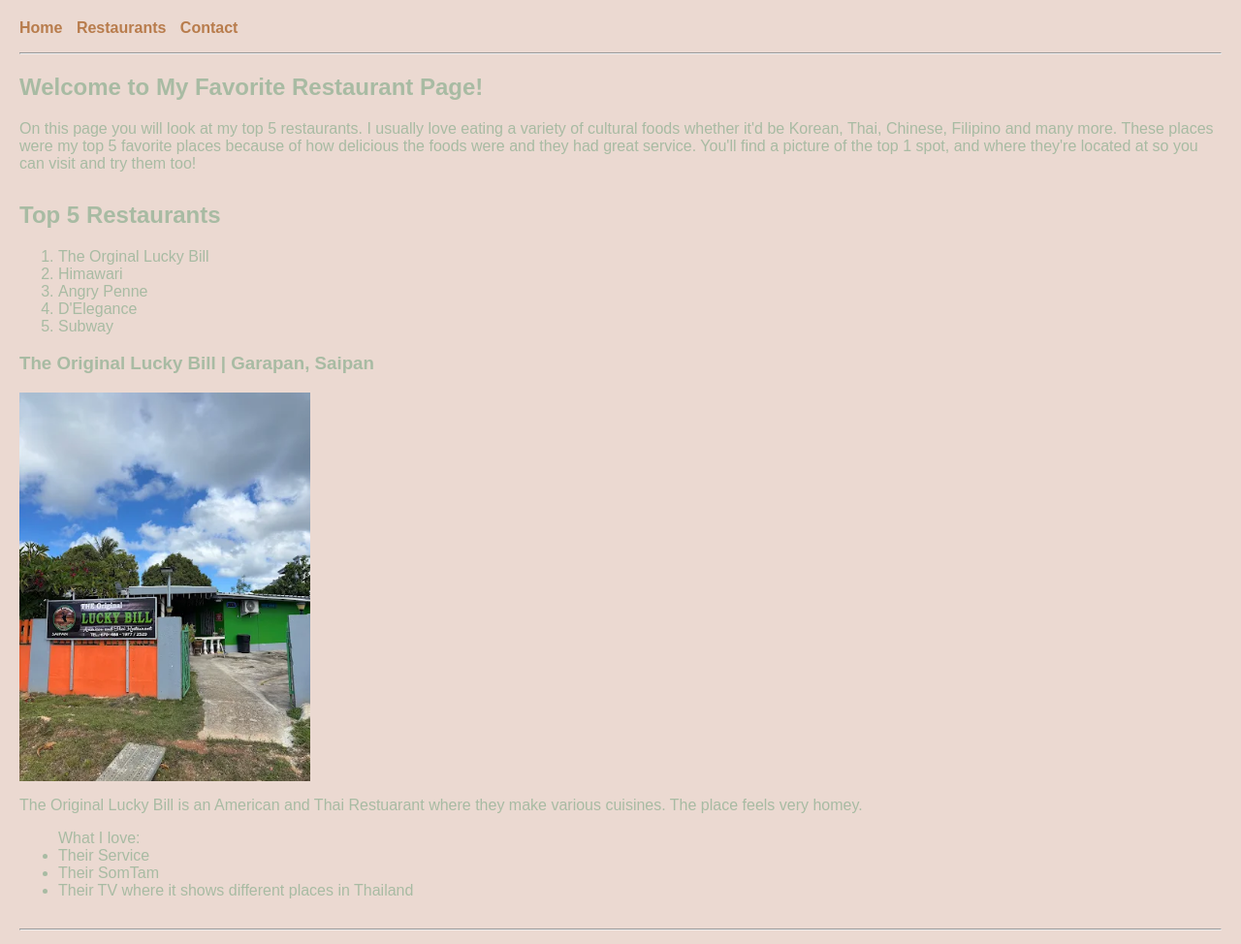
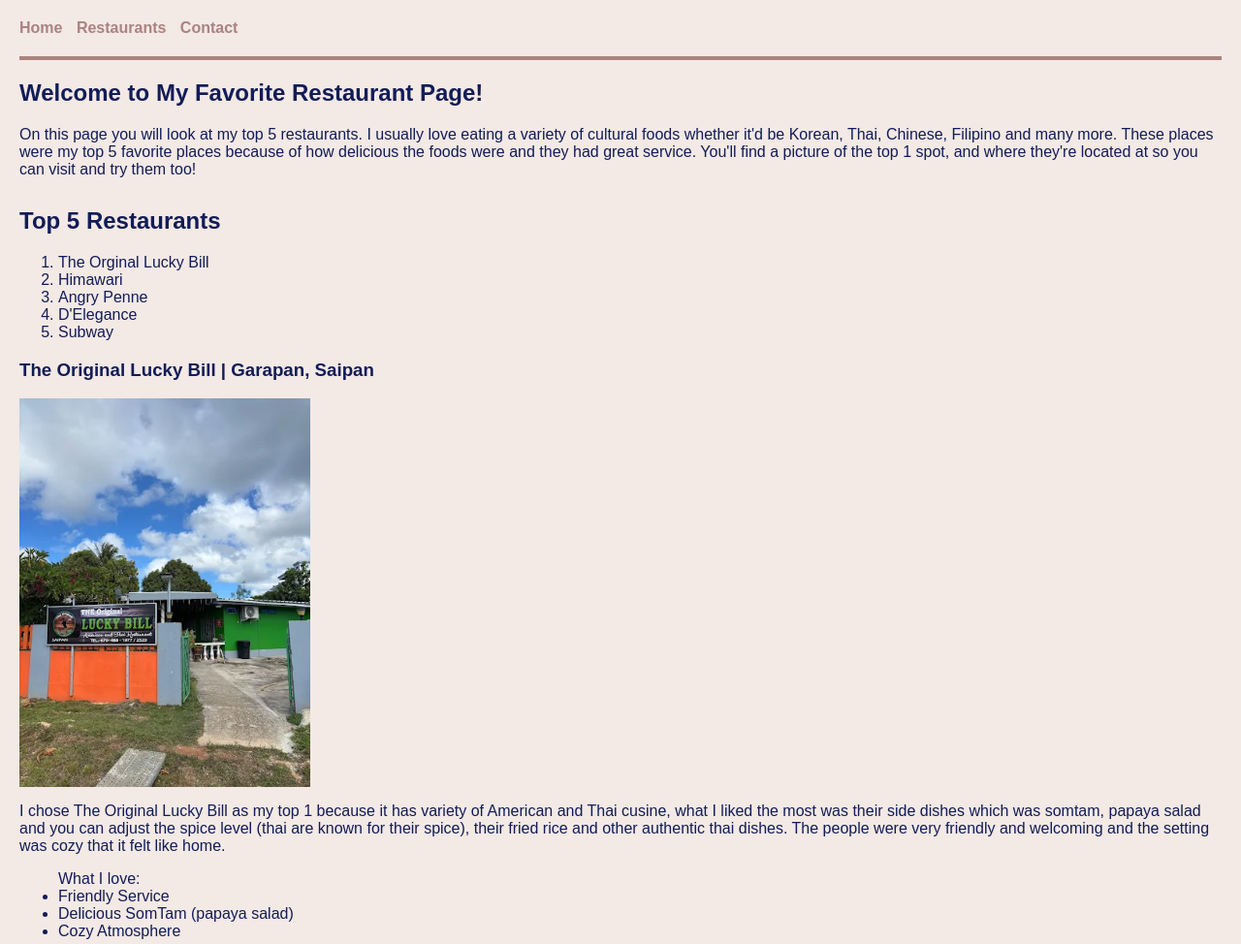
Before and after one commit to AnchelChoy/wk3_assignment_1, a plain HTML site: page index.html in a window 1280 px wide. Shown: the top 974 px of the page at 97% size. Drawn offline with Linux system fonts and the light colour scheme.

Commit message:
made some changes for my webpage

```diff
--- a/index.html
+++ b/index.html
@@ -5,14 +5,15 @@
     <meta name="viewport" content="width=device-widthm initial scale=1.0">
     <title>My Favorite Restaurant</title>
     <style>
-      body {font-family: Arial, sans-serif; margin: 20px; background-color: #EBD9D1;}
+      body {font-family: Arial, sans-serif; margin: 20px; background-color: #f3e9e5;}
       nav ul { list-style-type: none; padding: 0;}
       nav li { display: inline; margin-right: 10px;}
-      nav a {color: #B87C4C; text-decoration: none; font-weight: bold;}
-      nav a:hover {color: #99673e;}
-      section { margin-bottom: 30px; color:#A8BBA3; }
+      nav a {color: #5f1b1b7e; text-decoration: none; font-weight: bold;}
+      nav a:hover {color: #521717;}
+      section { margin-bottom: 30px; color:#121c57; }
       img { width: 300px; height: auto; display: block; margin-bottom: 10px; }
-      footer { margin-top: 40px; text-align: center; font-size: 0.9em; color: gray; }
+      footer { margin-top: 40px; text-align: center; font-size: 0.9em;}
+      hr {border:none; height: 4px; background-color: #5f1b1b7e; margin:20px 0;}
     </style>
   </head>
   <body>
@@ -42,12 +43,12 @@
         <article>
             <h3>The Original Lucky Bill | Garapan, Saipan</h3>
             <img src="images/luckybillplace.webp" alt="The Original Lucky Bill Place">
-            <p>The Original Lucky Bill is an American and Thai Restuarant where they make various cuisines. The place feels very homey.</p>
+            <p>I chose The Original Lucky Bill as my top 1 because it has variety of American and Thai cusine, what I liked the most was their side dishes which was somtam, papaya salad and you can adjust the spice level (thai are known for their spice), their fried rice and other authentic thai dishes. The people were very friendly and welcoming and the setting was cozy that it felt like home.</p>
             <ul>
             What I love:
-                <li>Their Service</li>
-                <li>Their SomTam</li>
-                <li>Their TV where it shows different places in Thailand</li>
+                <li>Friendly Service</li>
+                <li>Delicious SomTam (papaya salad)</li>
+                <li>Cozy Atmosphere</li>
             </ul>
         </article>
         </section>
```
Also changed, not shown: images/d'elegance.jpeg (deleted), images/foodangrypenne.jpg (deleted), images/himawariplace.jpg (deleted), images/subwaygaulorai.jpg (deleted).
